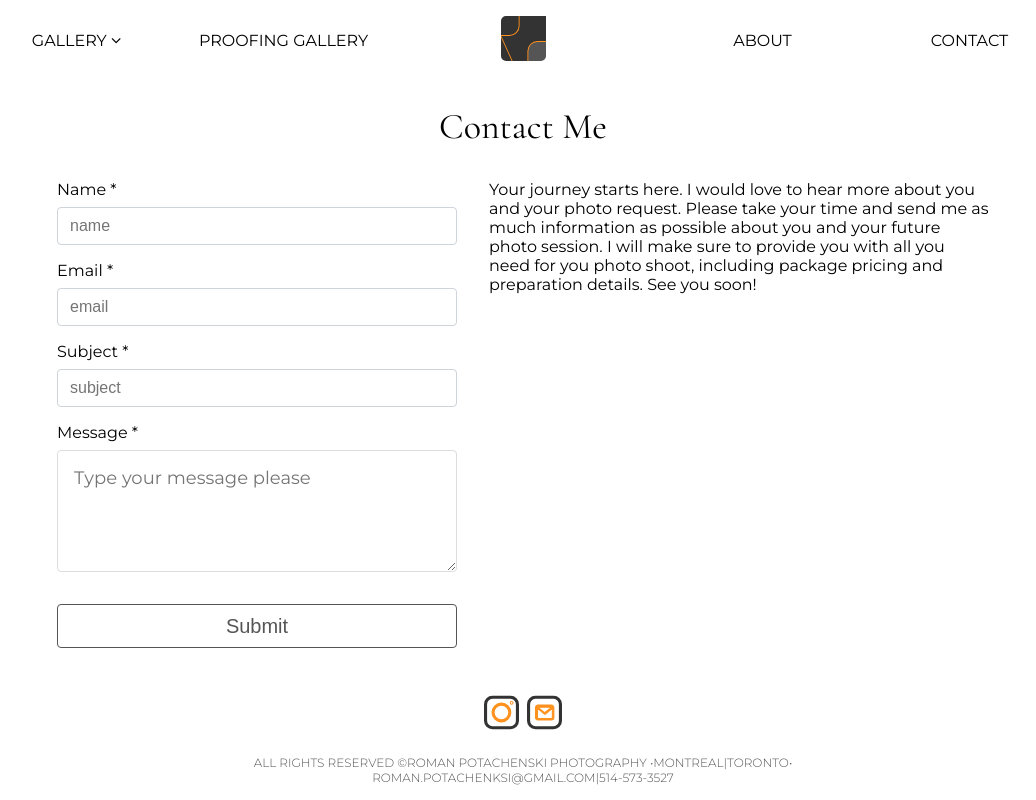
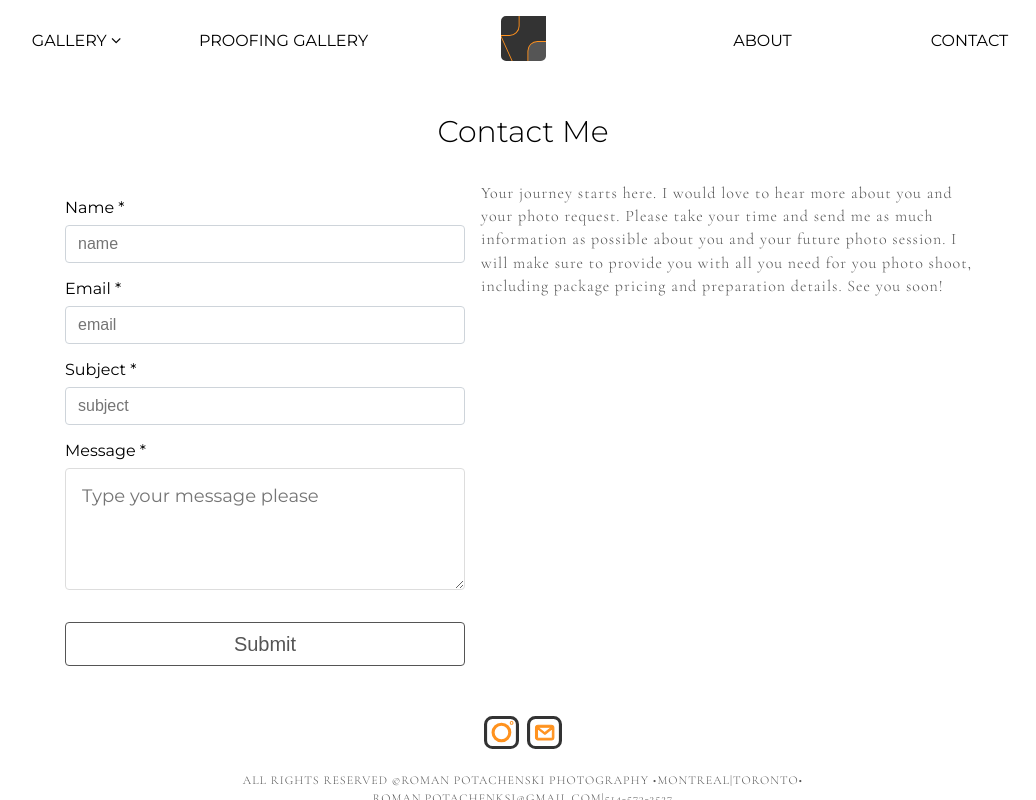
Before and after one commit to Rompo80/web-portfolio, a Next.js app: page /contact in a window 1280 px wide. Shown: the whole page, without its empty margins (117-1153 px from the left). Built offline with nearby package versions, Linux system fonts and the light colour scheme.

Commit message:
style adjustments

```diff
--- a/app/(protected)/layout.js
+++ b/app/(protected)/layout.js
@@ -26,7 +26,7 @@ const ProtectedLayout = ({ children }) => {
   }
 
   return (
-    <section className={classLayout.section}>
+    <section>
       <Dashboard classes={classes} session={session}/>
       {!session || userName !== session?.user.name ? (
         <div>This page is protected and you do not have access to it.</div>
--- a/app/about/page.js
+++ b/app/about/page.js
@@ -10,6 +10,7 @@ const About = () => {
   return (
 
       <section className={classes.wrapper}>
+        <h2>About</h2>
         <aside className={classes.image}>
           <Image
             src="/assets/img/me/IMG-1285-NEW.jpg"
--- a/app/api/user/route.js
+++ b/app/api/user/route.js
@@ -5,7 +5,7 @@ export async function GET() {
   const user = await prisma.user.findUnique({
     where: {
       // email: "kik@gmail.com",
-      email: "romanworld@gmail.com",
+      email: "kik@gmail.com",
     },
   });
 
--- a/components/footer.module.css
+++ b/components/footer.module.css
@@ -1,3 +1,16 @@
+
+.footer {
+    display: flex;
+    flex-direction: column;
+    align-items: center;
+    gap: 1rem;
+    padding-bottom: 15px;
+    width: 100%;
+    max-width: 75ch;
+    align-self: center;
+}
+
+
 .social_media {
     display: flex;
     justify-content: center;
@@ -5,36 +18,27 @@
 
 }
 
-.social_media img {
-    opacity: 1;
-}
-.social_media img:hover {
-    opacity: 0.7;
+.social_media > div {
+    width: 35px;
 }
 
-.footer {
-    display: flex;
-    flex-direction: column;
-    align-items: center;
-    gap: 1rem;
-    padding-bottom: 15px;
-    margin-top: auto;
-    align-self: center;
+
+.social_media img {
+    width: 100%;
+    height: 100%;
+    object-fit:fill;
+    opacity: 1;
+    transition: opacity 0.25ms linear;
 }
 
-.rp_info {
-    width: 100%;
+.social_media img:hover {
+    opacity: 0.5;
 }
 
-.rp_info>p{
 
-    font-weight: 300;
+.rp_info > p {
     font-size: 12px;
-    color: #555555;
     text-transform: uppercase;
-    margin: auto;
     padding-top: 5px;
     text-align: center;
-    max-width: 70ch;
-
 }
--- a/components/nav/nav.module.css
+++ b/components/nav/nav.module.css
@@ -151,7 +151,7 @@ nav > div:not(.dropdownContent) {
   position: fixed;
   display: flex;
   flex-direction: column;
-  gap: 0.5rem;
+  gap: 1rem;
   left: 50%;
   top: 50%;
   transform: translate(-50%, -50%);
@@ -185,6 +185,11 @@ nav > div:not(.dropdownContent) {
 @media (max-width: 1085px) {
 
 
+nav > div:not(.dropdownContent) {
+    width: 100%;
+ }
+
+
 .img_logo {
   display: block;
 }
@@ -201,6 +206,9 @@ nav > div:not(.dropdownContent) {
 .nav{
     display: none;
   }
-
+.aLinks {
+  font-size: 18px;
 
 }
+
+}
--- a/styles/contact.module.css
+++ b/styles/contact.module.css
@@ -1,26 +1,26 @@
 .container {
     display: flex;
-    flex-wrap: wrap;
-    gap: 2rem;
+    flex-wrap:wrap-reverse;
+    gap: 1rem;
     width: 100vw;
     max-width: 1100px;
     justify-content: center;
     align-self: center;
     padding: 1rem;
+    margin-bottom: 1rem;
 }
 
 
 .container > h2 {
-    font-size: 36px;
-    font-weight: 400;
-    flex-basis: 100%;
+    width: 100%;
     text-align: center;
-    font-family: 'Cormorant Garamond', serif;
+    order: 1;
 }
 
 
 .form {
     flex-basis: 400px;
+    margin-top: 1rem;
     display: flex;
     flex-direction: column;
     gap: 1rem;
--- a/styles/globals.css
+++ b/styles/globals.css
@@ -109,6 +109,27 @@ body {
   gap: 1rem;
 }
 
+h2 {
+  /* font-family: 'Cormorant Garamond', serif; */
+  font-size: 30px;
+  font-weight: 300;
+  text-transform: capitalize;
+  margin-bottom: 1rem;
+  margin-top: 0.5rem;
+}
+
+
+
+p {
+  font-weight: 300;
+	font-size: 16px;
+	color: #555555;
+    letter-spacing: 1px;
+	line-height: 145%;
+	font-family: 'Cormorant Garamond', serif;
+}
+
+
 a {
   color: inherit;
   text-decoration: none;
--- a/styles/page.module.css
+++ b/styles/page.module.css
@@ -7,8 +7,9 @@
 
 
 .slider {
+  margin-top: auto;
+  margin-bottom: auto;
   width: clamp(385px, 50vw, 1000px);
   max-width: 575px;
-  margin-left: auto;
-  margin-right: auto;
+  align-self: center;
 }
--- a/styles/proofing.module.css
+++ b/styles/proofing.module.css
@@ -1,6 +1,7 @@
 .main_container {
-    max-width: 65vw;
+    margin-top: 1rem;
     align-self: center;
+    margin-bottom: auto;
 
 }
 
```
Also changed, not shown: styles/about.module.css (+17 -14 lines), styles/gallery.module.css (+0 -8 lines), 1 other file (tests, documents, lock files or other folders).
